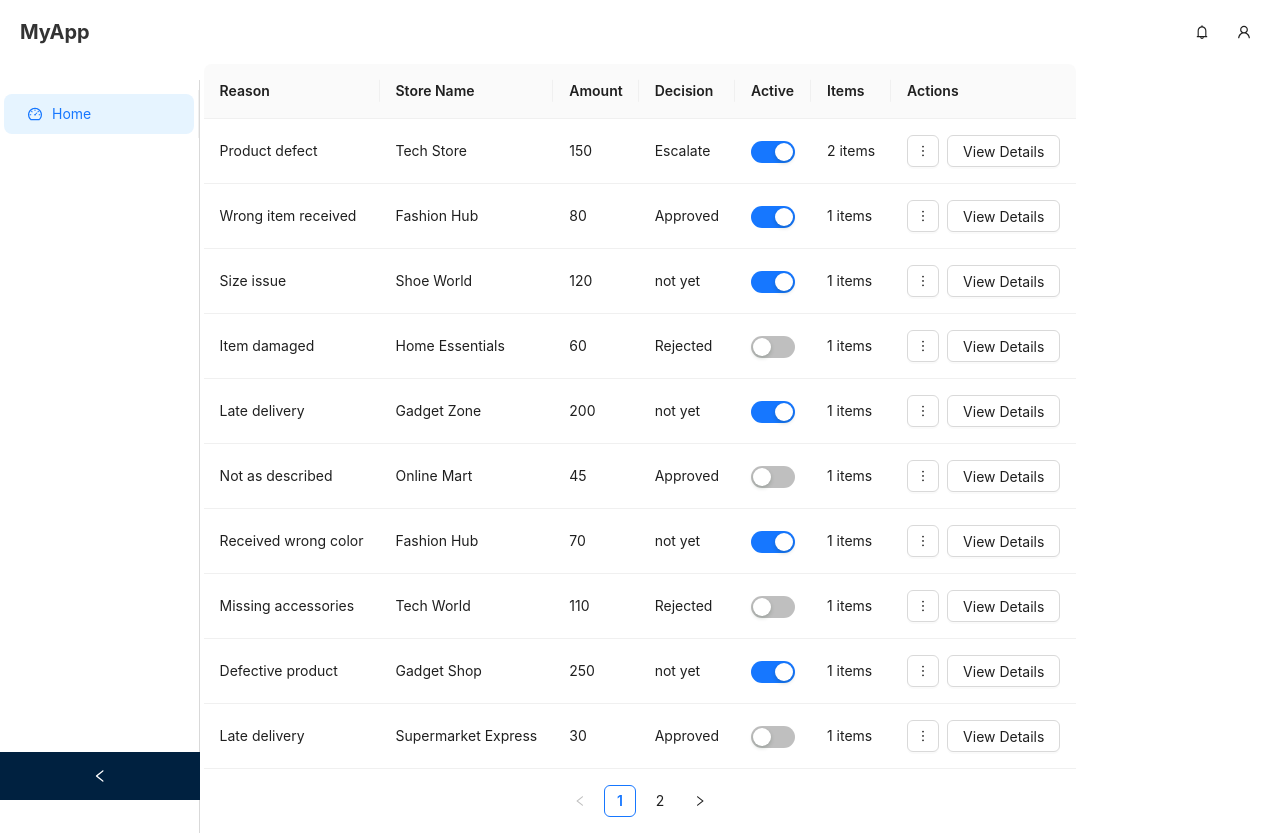
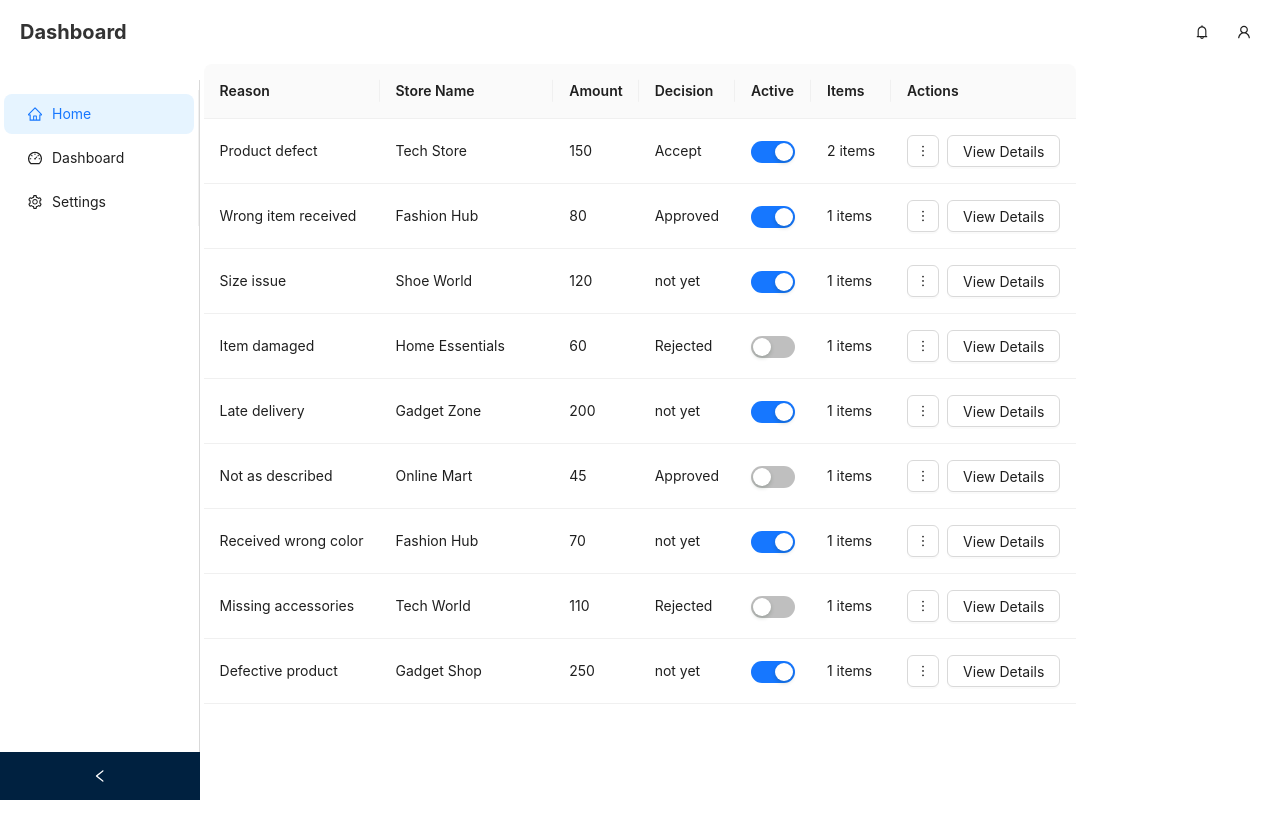
Before and after one commit to Abdullahhosny58/DashBoard-yammTask, a Next.js app: page / in a window 1280 px wide. After the commit the page ends 800 px from the top, so only its background shows below. Built offline with nearby package versions, Linux system fonts and the light colour scheme; data requests are answered from the project's data file.

Commit message:
Fixed sidebar position

```diff
--- a/db.json
+++ b/db.json
@@ -8,7 +8,7 @@
       "store_url": "https://techstore.com",
       "amount": 150,
       "active": true,
-      "decision": "Escalate",
+      "decision": "Accept",
       "items": [
         {
           "id": "item1",
@@ -294,6 +294,5 @@
         }
       ]
     }
-
   ]
 }
--- a/src/components/Layout/Content/TableContent/TableContent.tsx
+++ b/src/components/Layout/Content/TableContent/TableContent.tsx
@@ -137,7 +137,7 @@ const TableContent = () => {
     };
 
     return (
-        <div style={{ display: "flex", justifyContent: "center" }}>
+        <div style={{ display: "flex", justifyContent: "center", height: "80vh", overflowY: "auto" }}>
             <CustomTable
                 dataSource={paginatedData}
                 columns={columns}
--- a/src/components/Layout/Navbar/Navbar.tsx
+++ b/src/components/Layout/Navbar/Navbar.tsx
@@ -24,7 +24,7 @@ const Navbar: FC<NavbarProps> = ({ toggleSidebar }) => {
       />
 
       <Flex align="center" justify="space-between">
-        <Flex className={styles.logo}>MyApp</Flex>
+        <Flex className={styles.logo}>Dashboard</Flex>
 
         <Flex>
           <Flex className={styles.actions}>
--- a/src/components/Layout/Sidebar/Sidebar.module.scss
+++ b/src/components/Layout/Sidebar/Sidebar.module.scss
@@ -1,5 +1,4 @@
 .side {
-  height: 100vh;
   position: fixed;
   left: 0;
   top: 10%;
--- a/src/components/Layout/Sidebar/Sidebar.tsx
+++ b/src/components/Layout/Sidebar/Sidebar.tsx
@@ -4,8 +4,11 @@ import React, { FC, useState } from "react";
 import { Layout, Menu } from "antd";
 import {
   DashboardOutlined,
+  HomeOutlined,
+  SettingOutlined,
 } from "@ant-design/icons";
 import styles from "./Sidebar.module.scss";
+import Link from "next/link";
 
 const { Sider } = Layout;
 
@@ -20,8 +23,14 @@ const Sidebar: FC = () => {
       className={styles.side}
     >
       <Menu mode="inline" defaultSelectedKeys={["1"]} className={styles.menu}>
-        <Menu.Item key="1" icon={<DashboardOutlined />}>
-          Home
+        <Menu.Item key="1" icon={<HomeOutlined />}>
+          <Link href="/">Home</Link>
+        </Menu.Item>
+        <Menu.Item key="2" icon={<DashboardOutlined />}>
+          Dashboard
+        </Menu.Item>
+        <Menu.Item key="3" icon={<SettingOutlined />}>
+          Settings
         </Menu.Item>
       </Menu>
     </Sider>
--- a/src/styles/globals.scss
+++ b/src/styles/globals.scss
@@ -4,6 +4,8 @@ body {
     font-family: -apple-system, BlinkMacSystemFont, 'Segoe UI', Roboto, 'Helvetica Neue', Arial, sans-serif;
     background-color: #fff;
     color: #000000;
+    overflow: hidden;
+
   }
   :root {
     //Colors
```
Also changed, not shown: src/components/Layout/SingleProduct/SingleProduct.tsx (+51 -12 lines).
